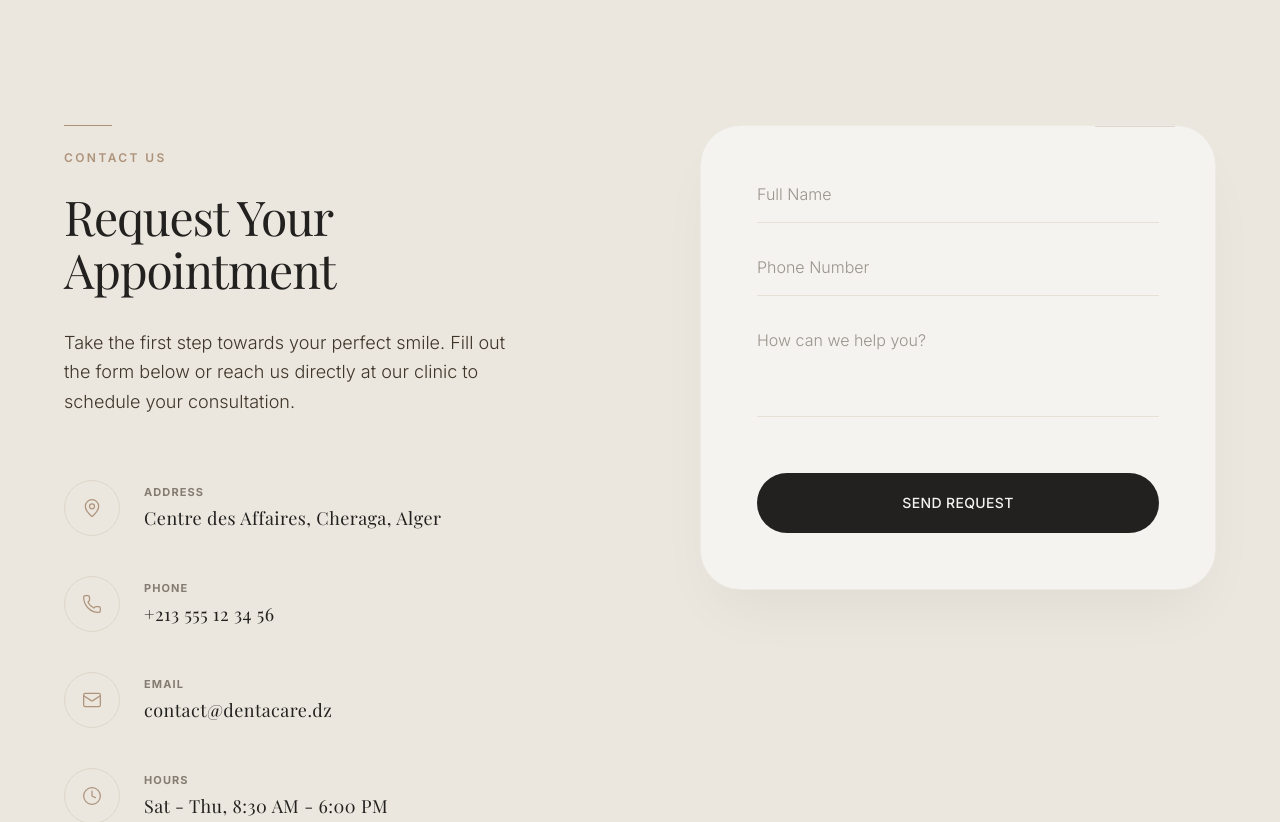
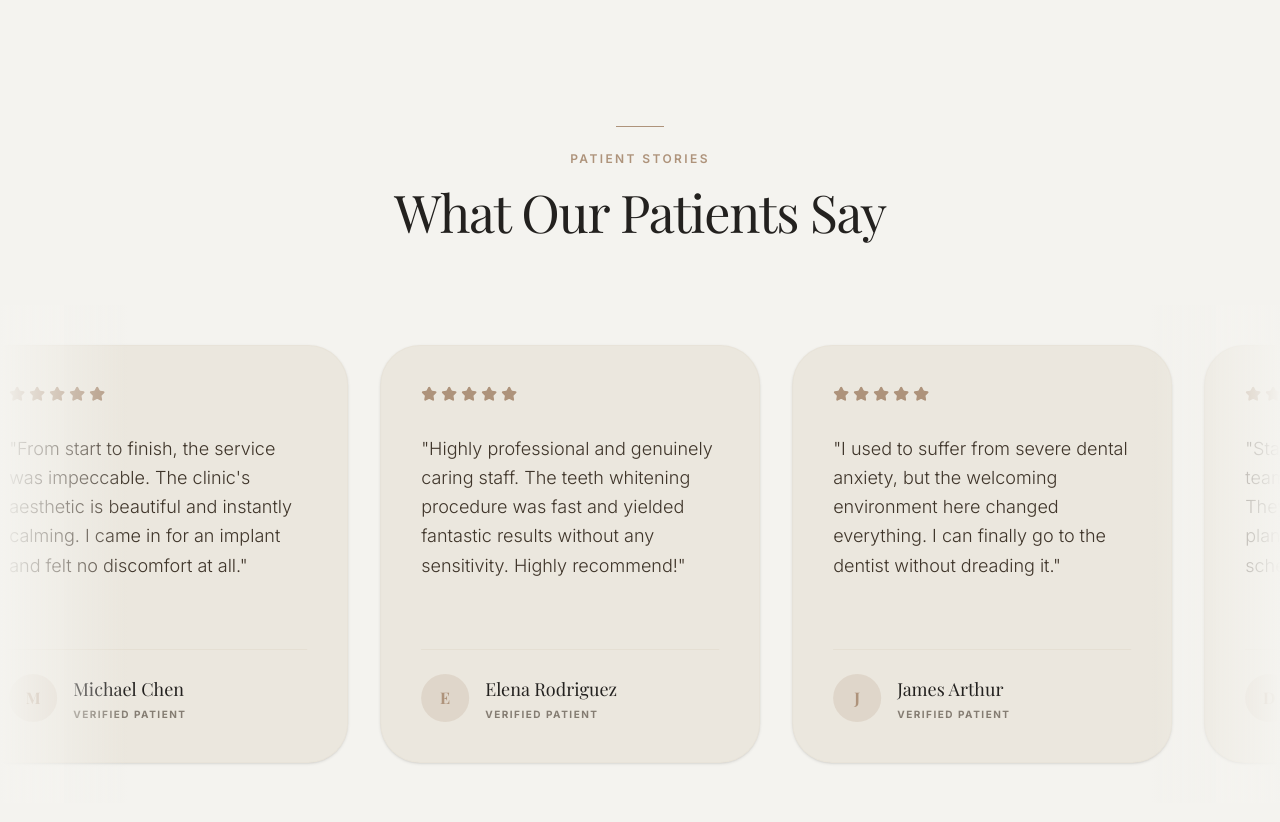
Before and after one commit to AsmaaMohamediDev/dental-center, a React (Vite) app: page / in a window 1280 px wide. Shown: the part 3180-4002 px from the top of the page. Built offline with nearby package versions, Linux system fonts and the light colour scheme; a web font is replaced by a local one.

Commit message:
feat: implement responsive design and auto-scrolling testimonials

```diff
--- a/src/App.jsx
+++ b/src/App.jsx
@@ -3,6 +3,7 @@ import Navbar from "./components/Navbar";
 import Hero from "./components/Hero";
 import Services from "./components/Services";
 import About from "./components/About";
+import Testimonials from "./components/Testimonials";
 import Contact from "./components/Contact";
 
 function App() {
@@ -13,6 +14,7 @@ function App() {
         <Hero />
         <Services />
         <About />
+        <Testimonials />
         <Contact />
       </main>
       <footer className="w-full py-12 text-center text-cream border-t border-primary/10 bg-ink">
--- a/src/components/About.jsx
+++ b/src/components/About.jsx
@@ -5,8 +5,8 @@ const About = () => {
   const { sectionTitle, heading, paragraphs } = pageContent.about;
 
   return (
-    <section id="about" className="w-full py-32 px-6 md:px-12 bg-cream pb-48">
-      <div className="max-w-6xl mx-auto flex flex-col md:flex-row items-center gap-24">
+    <section id="about" className="w-full py-16 md:py-32 px-6 md:px-12 bg-cream pb-24 md:pb-48">
+      <div className="max-w-6xl mx-auto flex flex-col md:flex-row items-center gap-12 md:gap-24">
         {/* Soft edge-to-edge bleed feel using structural overlapping */}
         <div className="flex-1 w-full order-2 md:order-1 relative">
           <div className="absolute inset-y-8 -inset-x-8 bg-beige rounded-r-full -z-10 translate-x-[-10vw]"></div>
--- a/src/components/Contact.jsx
+++ b/src/components/Contact.jsx
@@ -8,9 +8,9 @@ const Contact = () => {
   return (
     <section
       id="contact"
-      className="w-full py-32 px-6 md:px-12 bg-beige relative overflow-hidden"
+      className="w-full py-16 md:py-32 px-6 md:px-12 bg-beige relative overflow-hidden"
     >
-      <div className="max-w-6xl mx-auto flex flex-col lg:flex-row gap-20">
+      <div className="max-w-6xl mx-auto flex flex-col lg:flex-row gap-12 lg:gap-20">
         <div className="flex-1 pr-0 lg:pr-10">
           <div className="w-12 h-px bg-primary mb-6"></div>
           <h2 className="text-primary font-semibold tracking-[0.2em] uppercase mb-6 text-xs">
@@ -46,7 +46,7 @@ const Contact = () => {
         </div>
 
         <div className="flex-1">
-          <div className="bg-cream p-10 md:p-14 rounded-[40px] shadow-[0_30px_60px_-15px_rgba(0,0,0,0.05)] border border-primary/10 w-full relative">
+          <div className="bg-cream p-6 sm:p-10 md:p-14 rounded-[40px] shadow-[0_30px_60px_-15px_rgba(0,0,0,0.05)] border border-primary/10 w-full relative">
             <div className="absolute top-0 right-10 w-20 h-px bg-primary/30"></div>
             <form
               className="flex flex-col gap-8"
--- a/src/components/Hero.jsx
+++ b/src/components/Hero.jsx
@@ -6,7 +6,7 @@ const Hero = () => {
     pageContent.hero;
 
   return (
-    <section className="w-full min-h-[90vh] bg-cream flex flex-col md:flex-row items-center px-6 md:px-12 py-12 md:py-20 overflow-hidden relative border-b border-primary/10">
+    <section className="w-full min-h-[90vh] bg-cream flex flex-col md:flex-row items-center px-6 md:px-12 py-10 md:py-20 overflow-hidden relative border-b border-primary/10">
       {/* Soft Diffused Background Glow */}
       <div className="absolute top-[-10%] right-[10%] w-[600px] h-[600px] bg-primary/10 rounded-full blur-[120px] -z-10"></div>
 
@@ -30,7 +30,7 @@ const Hero = () => {
           </button>
         </div>
 
-        <div className="mt-12 flex gap-12 items-center flex-wrap pt-8 border-t border-primary/10">
+        <div className="mt-12 flex gap-6 md:gap-12 items-center flex-wrap pt-8 border-t border-primary/10">
           {stats.map((stat, idx) => (
             <div key={idx} className="flex flex-col gap-1">
               <p className="text-4xl font-serif text-ink">{stat.value}</p>
--- a/src/components/Services.jsx
+++ b/src/components/Services.jsx
@@ -8,9 +8,9 @@ const Services = () => {
   return (
     <section
       id="services"
-      className="w-full py-32 px-6 md:px-12 bg-beige relative"
+      className="w-full py-16 md:py-32 px-6 md:px-12 bg-beige relative"
     >
-      <div className="max-w-7xl mx-auto flex flex-col md:flex-row gap-20 items-start">
+      <div className="max-w-7xl mx-auto flex flex-col md:flex-row gap-10 md:gap-20 items-start">
         {/* Sticky Left Sidebar for Section Title to break symmetry */}
         <div className="md:w-1/3 md:sticky top-32 z-10 pr-8">
           <div className="w-12 h-px bg-primary mb-6"></div>
--- /dev/null
+++ b/src/components/Testimonials.jsx
@@ -0,0 +1,100 @@
+import React from "react";
+import { Star } from "lucide-react";
+
+const testimonials = [
+  {
+    id: 1,
+    name: "Sarah Jenkins",
+    text: "The most pain-free dental experience I've ever had. Dr. Smith and the team are incredibly gentle and explain every step of the process. My new Hollywood smile is perfect!",
+    rating: 5,
+  },
+  {
+    id: 2,
+    name: "Michael Chen",
+    text: "From start to finish, the service was impeccable. The clinic's aesthetic is beautiful and instantly calming. I came in for an implant and felt no discomfort at all.",
+    rating: 5,
+  },
+  {
+    id: 3,
+    name: "Elena Rodriguez",
+    text: "Highly professional and genuinely caring staff. The teeth whitening procedure was fast and yielded fantastic results without any sensitivity. Highly recommend!",
+    rating: 5,
+  },
+  {
+    id: 4,
+    name: "James Arthur",
+    text: "I used to suffer from severe dental anxiety, but the welcoming environment here changed everything. I can finally go to the dentist without dreading it.",
+    rating: 5,
+  },
+  {
+    id: 5,
+    name: "David Kim",
+    text: "State-of-the-art technology and a team that treats you like family. They designed a custom treatment plan that worked perfectly with my schedule and budget.",
+    rating: 5,
+  },
+  {
+    id: 6,
+    name: "Olivia Martinez",
+    text: "I've been looking for a reliable clinic for years. The attention to detail during my veneer consultation was astonishing. Truly premium care.",
+    rating: 5,
+  },
+];
+
+const Testimonials = () => {
+  // Duplicate array for infinite scroll
+  const scrollItems = [...testimonials, ...testimonials];
+
+  return (
+    <section id="testimonials" className="w-full py-20 md:py-32 bg-cream overflow-hidden border-t border-primary/10">
+      <div className="max-w-7xl mx-auto px-6 md:px-12 mb-16 text-center">
+        <div className="w-12 h-px bg-primary mx-auto mb-6"></div>
+        <h2 className="text-primary font-semibold tracking-[0.2em] uppercase mb-4 text-xs">
+          Patient Stories
+        </h2>
+        <h3 className="text-4xl md:text-[3.25rem] font-serif text-ink tracking-tight leading-[1.1]">
+          What Our Patients Say
+        </h3>
+      </div>
+
+      <div className="relative flex overflow-hidden group py-10">
+        {/* Soft edge fade for marquee */}
+        <div className="absolute top-0 left-0 w-8 md:w-32 h-full bg-gradient-to-r from-cream to-transparent z-10 pointer-events-none"></div>
+        <div className="absolute top-0 right-0 w-8 md:w-32 h-full bg-gradient-to-l from-cream to-transparent z-10 pointer-events-none"></div>
+
+        {/* Track */}
+        <div className="flex gap-6 md:gap-8 w-max px-6 animate-marquee group-hover:[animation-play-state:paused] transition-all duration-300">
+          {scrollItems.map((testimonial, idx) => (
+            <div
+              key={`${testimonial.id}-${idx}`}
+              className="bg-beige w-[300px] sm:w-[380px] p-8 md:p-10 rounded-[40px] shadow-sm hover:shadow-[0_20px_40px_-15px_rgba(0,0,0,0.08)] hover:-translate-y-2 transition-all duration-500 border border-primary/5 flex flex-col justify-between flex-shrink-0 cursor-default"
+            >
+              <div>
+                <div className="flex gap-1 mb-8">
+                  {[...Array(testimonial.rating)].map((_, i) => (
+                    <Star key={i} className="w-4 h-4 text-primary fill-primary" />
+                  ))}
+                </div>
+                <p className="text-secondary font-light leading-relaxed mb-10 text-lg">
+                  "{testimonial.text}"
+                </p>
+              </div>
+              <div className="flex items-center gap-4 border-t border-primary/10 pt-6">
+                <div className="w-12 h-12 rounded-full bg-primary/20 flex items-center justify-center text-primary font-bold font-serif">
+                  {testimonial.name.charAt(0)}
+                </div>
+                <div>
+                  <p className="font-serif text-ink text-lg font-medium">{testimonial.name}</p>
+                  <p className="text-[10px] text-secondary/60 uppercase tracking-[0.15em] mt-1 font-bold">
+                    Verified Patient
+                  </p>
+                </div>
+              </div>
+            </div>
+          ))}
+        </div>
+      </div>
+    </section>
+  );
+};
+
+export default Testimonials;
--- a/src/index.css
+++ b/src/index.css
@@ -11,7 +11,17 @@
 
   --font-sans: "Inter", system-ui, sans-serif;
   --font-serif: "Playfair Display", Georgia, serif;
+
+  --animate-marquee: marquee 35s linear infinite;
 }
+
+@layer utilities {
+  @keyframes marquee {
+    0% { transform: translateX(0); }
+    100% { transform: translateX(calc(-50% - 1rem)); } /* Accounting for half scale + gap */
+  }
+}
+
 
 @layer base {
   body {
```
Also changed, not shown: src/components/Navbar.jsx (+34 -2 lines).
